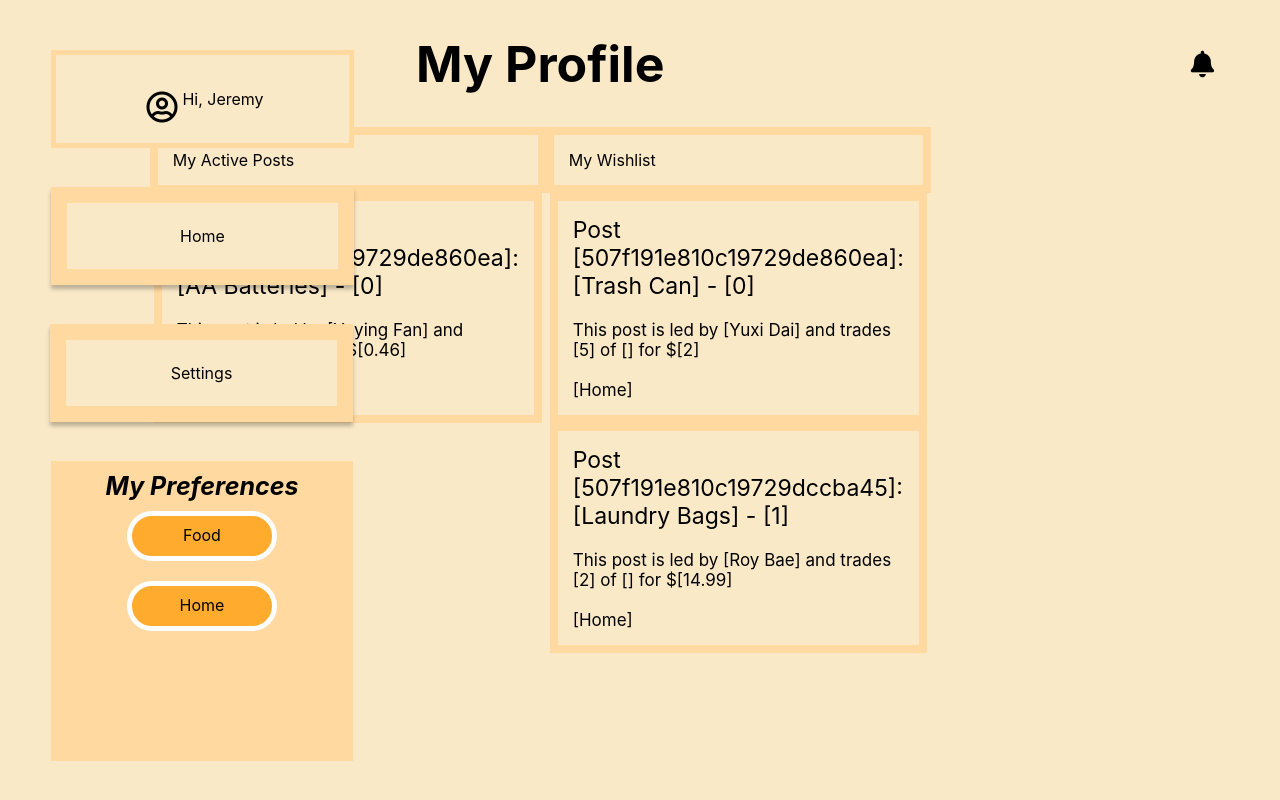
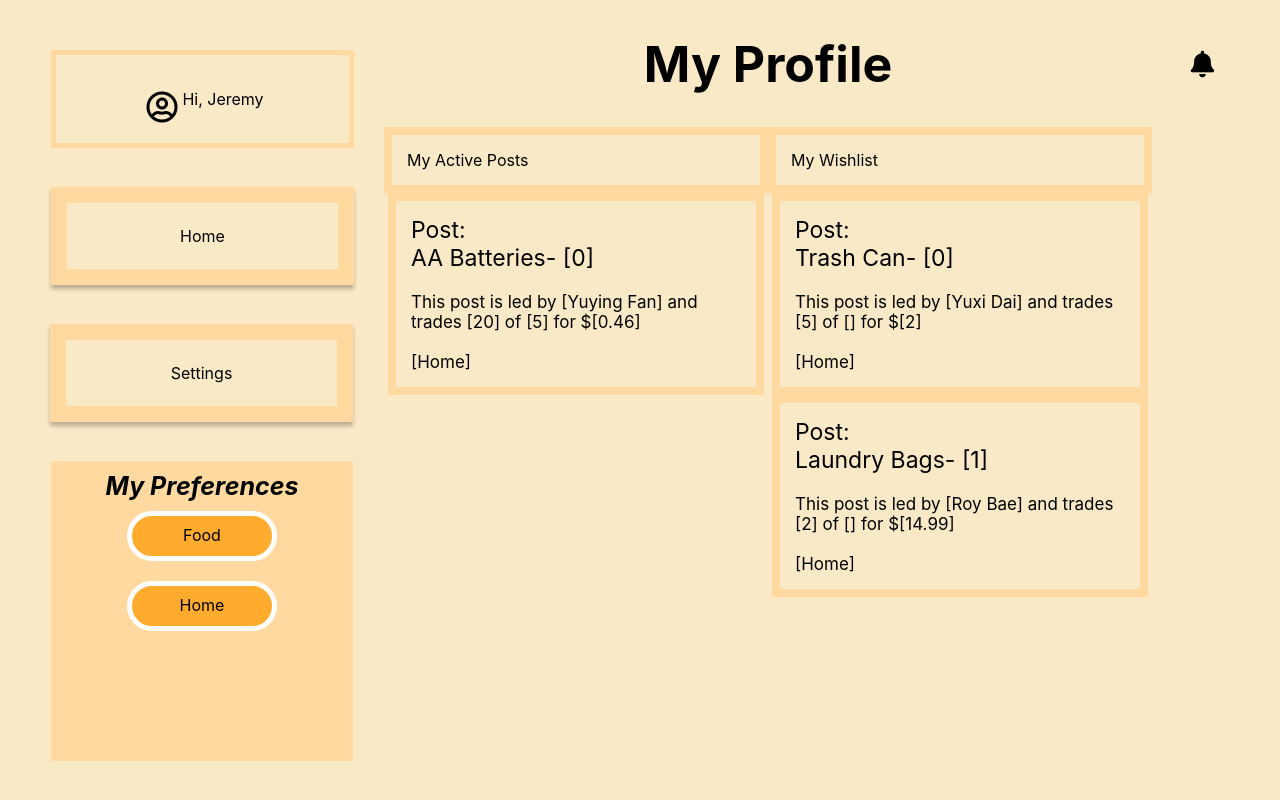
Before and after one commit to cis350/project-uniteandconquer, a React (Create React App) app in the folder uniteandconquer/: page /user-profile in a window 1280 px wide. Built offline with nearby package versions, Linux system fonts and the light colour scheme.

Commit message:
add link

```diff
--- a/uniteandconquer/src/components/UserProfile.js
+++ b/uniteandconquer/src/components/UserProfile.js
@@ -1,4 +1,5 @@
 import React, { useState, useEffect } from 'react';
+import { Link } from 'react-router-dom';
 import SidebarTags from './SidebarTags';
 import Notifications from './Notifications';
 import '../assets/UserProfile.css';
@@ -16,20 +17,21 @@
 
   const myStorage = window.sessionStorage;
   const PostTableGenerator = (postsOrWishList) => {
-    const table = postsOrWishList.map((post) => (
+    const table = postsOrWishList.map((post) => {
+      const url = `/post-details/${post.id}`;
+      return (
         <div>
           <tr className="table-post">
             <td className="table-post-content">
+              <Link className="link" to={url}>
                 <div className="post-title">
-              Post [
-              {post.id}
-              ]:
+                  Post:
                   {' '}
                   <br />
                   {' '}
-              [
+
                   {post.itemName}
-              ] - [
+                  - [
                   {post.status}
                   ]
                 </div>
@@ -50,10 +52,12 @@
                   {post.tags}
                   ]
                 </div>
+              </Link>
             </td>
           </tr>
         </div>
-    ));
+      );
+    });
     return table;
   };
 
```
Lines whose indentation alone changed are shown as unchanged.
